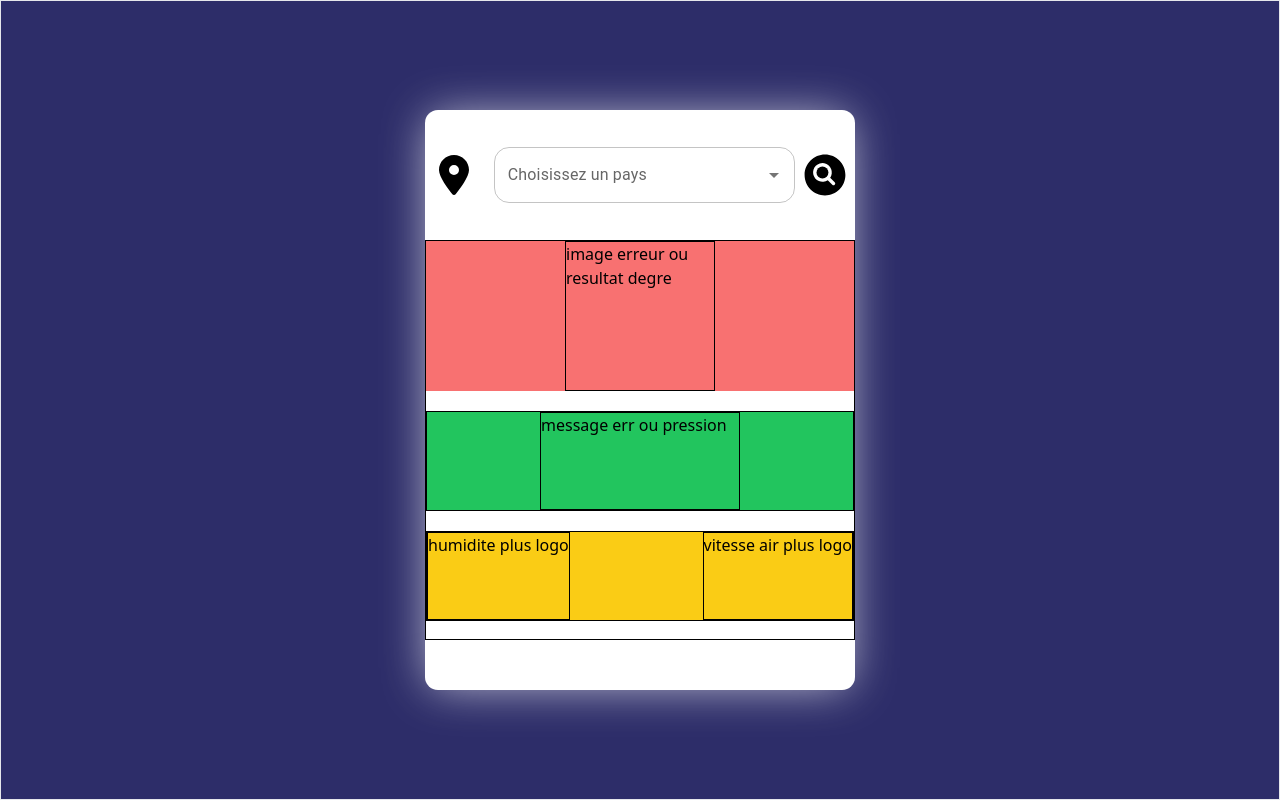
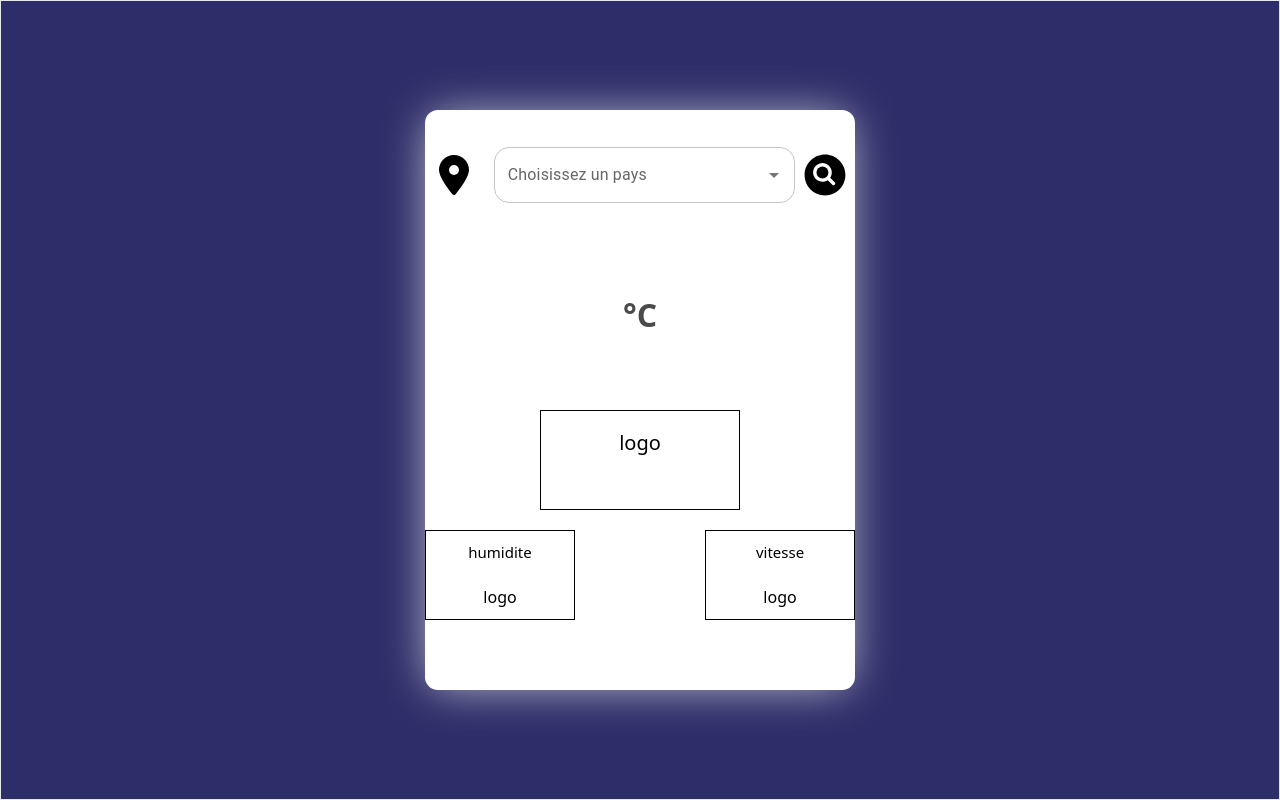
Before and after one commit to ALAAHAJHOUJ/Weatherapp, a React (Create React App) app: page / in a window 1280 px wide. Both pictures are taken after a click on the icon 824 px from the left and 400 px from the top of the page. Built offline with nearby package versions, Linux system fonts and the light colour scheme.

Commit message:
changement dans le projet

```diff
--- a/src/App.js
+++ b/src/App.js
@@ -6,6 +6,9 @@ import { FaLocationDot } from "react-icons/fa6";
 import { IoSearchCircle } from "react-icons/io5";
 import { motion } from "framer-motion";
 import './fichier.css';
+import error2 from './assets/error2.jpg';
+
+
 
 function App() {
   const pays = [
@@ -16,16 +19,24 @@ function App() {
   {label:"mgdtdfsoc"},
   {label:"mgdfvcoc"},
   {label:"margdfdoc"},
-];
+   ];
 
   const [hauteur,setHauteur]=useState("130px");
   const [selectedFramework, setSelectedFramework] =useState(pays);
   const [loading,setLoading]=useState(true);
+  const [error,setError]=useState("bien");
+  const [notfound,setNotFound]=useState(false);
+  const [temp,setTemp]=useState("");
+  const [humidite,setHumidite]=useState("");
+  const [pression,setPression]=useState("");
+  const [vitesse,setVitesse]=useState("");
+
 
 
   const RoundedTextField = styled(TextField)({
   '& .MuiOutlinedInput-root': {
     borderRadius: '15px',
+
   },
   });
 
@@ -62,17 +73,25 @@ function App() {
               <IoSearchCircle className="scale-[3.4] hover:text-gray-400 cursor-pointer" title="chercher" onClick={  ()=>{setHauteur((prev)=>{if(prev=="130px") return "580px";else return "130px";})}  }></IoSearchCircle>
             </div>
             {hauteur=="580px"?
-            <div className="w-full flex flex-wrap content-start h-[400px] border-black border-[1px] ">
-              <div className="w-full flex justify-center mb-5 bg-red-400">
-                  <div className="degre border-[1px] border-black w-[150px] h-[150px]">image erreur ou resultat degre</div>
+            <div className="w-full flex flex-wrap content-start h-[400px] ">
+              <div className="w-full flex justify-center mb-5 ">
+                  <motion.div animate={{scale:1}} initial={{scale:0}} transition={{duration:1,delay:1,type:"spring"}} className="degre opacity-[0.7] w-[150px] h-[150px] rounded-[14px] relative overflow-hidden">
+                    {error=="erreur"?<img src={error2} alt="image d'erreur" className="w-full h-full absolute" ></img>:notfound==true?<img src="./assets/not-found.jpg" className="w-full h-full absolute"  alt="image introuvable"></img>:<div className="absolute w-full h-full flex justify-center items-center font-bold text-[32px]">{temp}°C</div>}
+                  </motion.div>
               </div>
-              <div className="w-full h-[100px] border-[1px] border-black flex justify-center bg-green-500 mb-5">
-                <div className="border-[1px] border-black w-[200px] h-full">message err ou pression</div>
+              <div className="w-full h-[100px] flex justify-center mb-5">
+                <div className="border-[1px] border-black w-[200px] h-full flex justify-center items-center text-[20px] font-medium flex-wrap">{error=="erreur"||notfound==true?"Veuillez réssayer":<><div className="w-full text-center">logo</div><div className="w-full text-center">{pression}</div></>}</div>
               </div>
 
-              <div className="w-full h-[90px] border-black border-[1px] bg-yellow-400 flex justify-between">
-                <div className="border-[1px] border-black">humidite plus logo</div>
-                <div className="border-[1px] border-black">vitesse air plus logo</div>
+              <div className="w-full h-[90px]  flex justify-between">
+                <div className="border-[1px] border-black w-[150px] flex justify-center items-center flex-wrap">
+                  <span className="text-[15px]" >humidite</span>
+                  <div className="w-full text-center">logo</div>
+                </div>
+                <div className="border-[1px] border-black w-[150px] flex justify-center items-center flex-wrap">
+                  <span className="text-[15px]">vitesse</span>
+                  <div className="w-full text-center">logo</div>
+                </div>
               </div>
         </div>:<></>}
 
```
